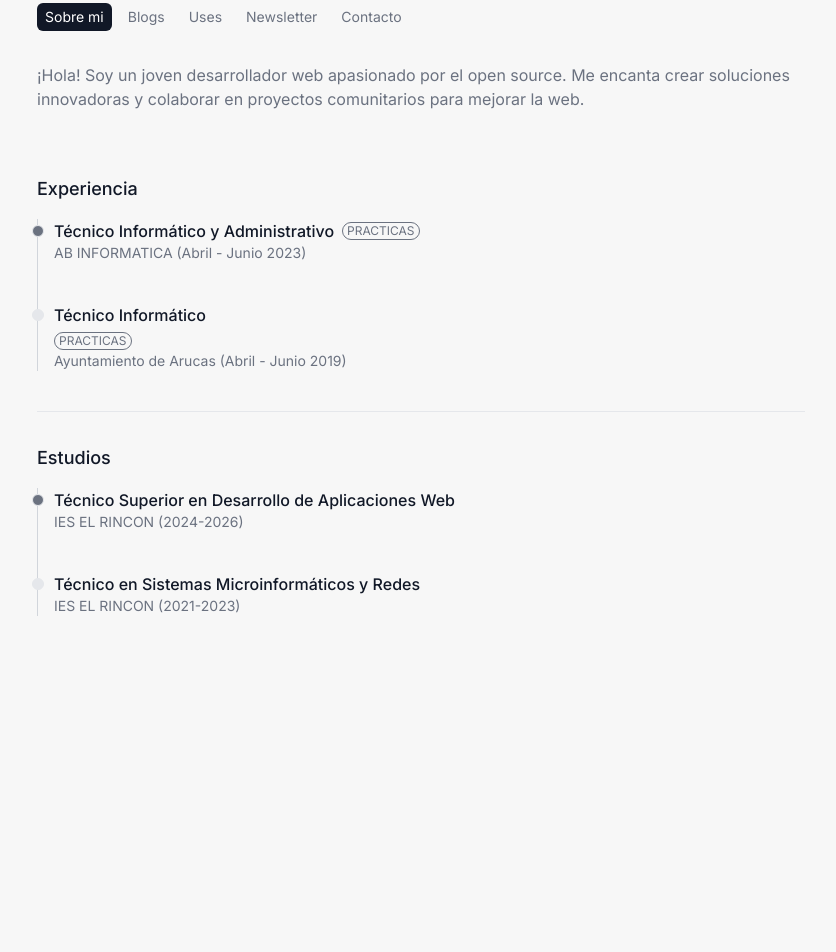
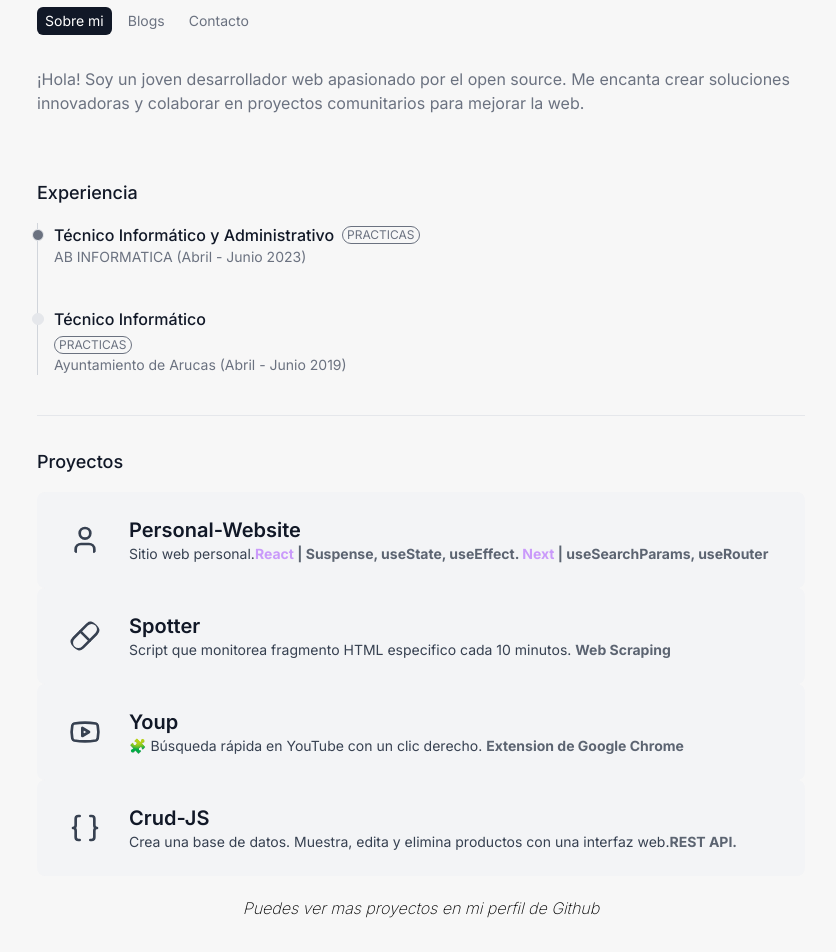
Before and after one commit to AbelFalcon/personal-website, a Next.js app: page / in a window 1280 px wide. Shown: the part 242-1194 px from the top of the page, without its empty margins (219-1055 px from the left). Before the commit the page ends 930 px from the top, so only its background shows below. Built offline with nearby package versions, Linux system fonts and the light colour scheme.

Commit message:
add: proyectos,. FIX: icons size

```diff
--- a/src/app/page.jsx
+++ b/src/app/page.jsx
@@ -63,20 +63,8 @@ function Content() {
             }`}
           ></span>
         </button>
-        <button
-          onClick={() => handleTabClick("uses")}
-          className={`text-sm transition-colors px-2 py-1 rounded-md relative ${
-            tab === "uses" ? "text-white" : "text-gray-500 hover:text-gray-900"
-          }`}
-        >
-          <span className="relative z-10">Uses</span>
-          <span
-            className={`absolute inset-0 z-0 rounded-md ${
-              tab === "uses" ? "bg-gray-900" : ""
-            }`}
-          ></span>
-        </button>
-        <button
+
+        {/* <button
           onClick={() => handleTabClick("newsletter")}
           className={`text-sm transition-colors px-2 py-1 rounded-md relative ${
             tab === "newsletter"
@@ -90,7 +78,7 @@ function Content() {
               tab === "newsletter" ? "bg-gray-900" : ""
             }`}
           ></span>
-        </button>
+        </button> */}
         <button
           onClick={() => handleTabClick("contact")}
           className={`text-sm transition-colors px-2 py-1 rounded-md relative ${
@@ -131,9 +119,7 @@ export default function Home() {
           <h1 className="font-medium text-gray-900 mt-2 text-lg">
             Abel Falcón Espino
           </h1>
-          <p className="text-gray-500 text-base">
-            Web Developer &amp; Freelancer
-          </p>
+          <p className="text-gray-500 text-base">Web Developer</p>
           <div className="flex flex-row justify-between items-center mt-6">
             <div className="flex flex-row gap-x-3">
               <a
@@ -141,17 +127,26 @@ export default function Home() {
                 target="_blank"
                 rel="noreferrer"
               >
-                <Twitter size={14} className="transparent-icon" />
+                <Twitter
+                  size={18}
+                  className="transparent-icon hover:text-purple-400"
+                />
               </a>
               <a href="/" target="_blank" rel="noreferrer">
-                <Linkedin size={14} className="transparent-icon" />
+                <Linkedin
+                  size={18}
+                  className="transparent-icon hover:text-red-400"
+                />
               </a>
               <a
                 href="https://www.github.com/AbelFalcon/"
                 target="_blank"
                 rel="noreferrer"
               >
-                <Github size={14} className="transparent-icon" />
+                <Github
+                  size={18}
+                  className="transparent-icon hover:text-blue-400"
+                />
               </a>
             </div>
           </div>
--- a/src/app/pages/about.jsx
+++ b/src/app/pages/about.jsx
@@ -1,4 +1,11 @@
+/* eslint-disable @next/next/no-img-element */
+import { Pill, Youtube, Braces, User } from "lucide-react";
+
 const About = () => {
+  const handleArticleClick = (url) => {
+    window.open(url, "_blank");
+  };
+
   return (
     <div className="animate-fadeInUp">
       <p className="text-base text-gray-500">
@@ -42,32 +49,99 @@ const About = () => {
 
         <div className="border-b w-full my-8"></div>
 
-        <h1 className="font-medium text-gray-900 mb-4 text-lg">Estudios</h1>
-        <ol className="relative border-s border-gray-300">
-          <li className="mb-10 ms-4">
-            <div className="absolute w-3 h-3 bg-gray-500 rounded-full mt-1.5 -start-1.5 border "></div>
-            <div className="flex flex-row items-center gap-2">
-              <div className="text-md font-medium text-gray-900">
-                Técnico Superior en Desarrollo de Aplicaciones Web
+        <h1 className="font-medium text-gray-900 mb-4 text-lg">Proyectos</h1>
+
+        <article className="pb-5 group">
+          <article
+            onClick={() =>
+              handleArticleClick("https://github.com/AbelFalcon/CRUD-JS")
+            }
+            className="w-full py-6 bg-gray-100 px-6 rounded-lg hover:bg-gray-100 cursor-pointer transition duration-300 border-purple-400/50 hover:border-2"
+          >
+            <div className="flex items-center gap-5">
+              <User className="w-12 h-12 text-gray-700 rounded-full p-2" />
+              <div>
+                <h2 className="text-xl font-semibold text-gray-900">
+                  Personal-Website
+                </h2>
+                <p className="text-sm text-gray-700">
+                  Sitio web personal.
+                  <b className="opacity-80">
+                    <a className="text-purple-400">React</a> | Suspense,
+                    useState, useEffect. <a className="text-purple-400">Next</a>{" "}
+                    | useSearchParams, useRouter
+                  </b>
+                </p>
               </div>
             </div>
-            <div className="mb-4 text-sm font-normal text-gray-500">
-              IES EL RINCON (2024-2026)
+          </article>
+
+          <article
+            onClick={() =>
+              handleArticleClick("https://github.com/AbelFalcon/Spotter")
+            }
+            className="w-full py-6 bg-gray-100 px-6 rounded-lg hover:bg-gray-100 cursor-pointer transition duration-300 border-purple-400/50 hover:border-2"
+          >
+            <div className="flex items-center gap-5">
+              <Pill className="w-12 h-12 text-gray-700 rounded-full p-2" />
+              <div>
+                <h2 className="text-xl font-semibold text-gray-900">Spotter</h2>
+                <p className="text-sm text-gray-700">
+                  Script que monitorea fragmento HTML especifico cada 10
+                  minutos. <b className="opacity-80">Web Scraping</b>
+                </p>
+              </div>
             </div>
-          </li>
-          <li className="mb-10 ms-4">
-            <div className="absolute w-3 h-3 bg-gray-200 rounded-full mt-1.5 -start-1.5 border "></div>
-            <div className="text-md font-medium text-gray-900">
-              Técnico en Sistemas Microinformáticos y Redes{" "}
+          </article>
+
+          <article
+            onClick={() =>
+              handleArticleClick("https://github.com/AbelFalcon/Youp")
+            }
+            className="w-full py-6 bg-gray-100 px-6 rounded-lg hover:bg-gray-100 cursor-pointer transition duration-300 border-purple-400/50 hover:border-2"
+          >
+            <div className="flex items-center gap-5">
+              <Youtube className="w-12 h-12 text-gray-700 rounded-full p-2" />
+              <div>
+                <h2 className="text-xl font-semibold text-gray-900">Youp</h2>
+                <p className="text-sm text-gray-700">
+                  🧩 Búsqueda rápida en YouTube con un clic derecho.{" "}
+                  <b className="opacity-80">Extension de Google Chrome</b>
+                </p>
+              </div>
             </div>
-            <div className="mb-4 text-sm font-normal text-gray-500">
-              IES EL RINCON (2021-2023)
+          </article>
+
+          <article
+            onClick={() =>
+              handleArticleClick("https://github.com/AbelFalcon/CRUD-JS")
+            }
+            className="w-full py-6 bg-gray-100 px-6 rounded-lg hover:bg-gray-100 cursor-pointer transition duration-300 border-purple-400/50 hover:border-2"
+          >
+            <div className="flex items-center gap-5">
+              <Braces className="w-12 h-12 text-gray-700 rounded-full p-2" />
+              <div>
+                <h2 className="text-xl font-semibold text-gray-900">Crud-JS</h2>
+                <p className="text-sm text-gray-700">
+                  Crea una base de datos. Muestra, edita y elimina productos con
+                  una interfaz web.
+                  <b className="opacity-80">REST API.</b>
+                </p>
+              </div>
             </div>
-          </li>
-        </ol>
+          </article>
+        </article>
+
+        <p className="text-center italic font-extralight">
+          Puedes ver mas proyectos en{" "}
+          <a href="https://github.com/AbelFalcon/" target="_blank">
+            mi perfil de Github
+          </a>
+        </p>
       </div>
     </div>
   );
 };
 
 export default About;
+14;
--- a/tailwind.config.js
+++ b/tailwind.config.js
@@ -21,7 +21,13 @@ module.exports = {
           '100%': { opacity: '1', transform: 'translateY(0)' },
         },
       },
+      variants: {
+        extend: {
+          display: ["group-hover"],
+        },
+      },
     },
   },
+
   plugins: [],
 };
```
Also changed, not shown: src/app/images/Spotter.png (added).
